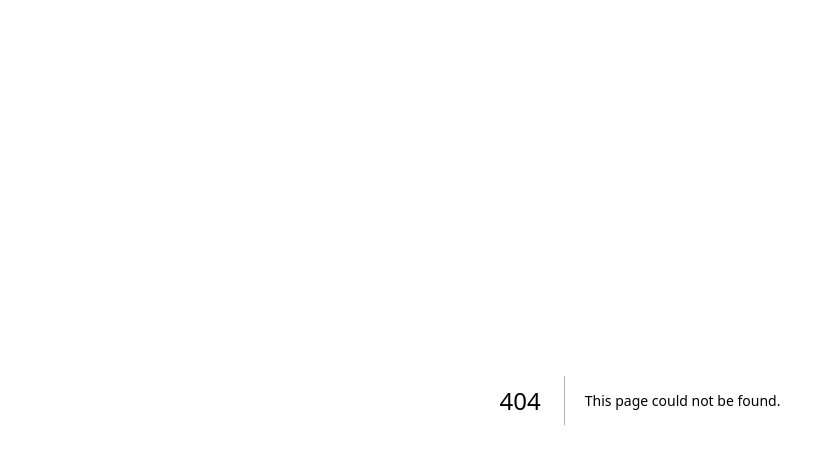
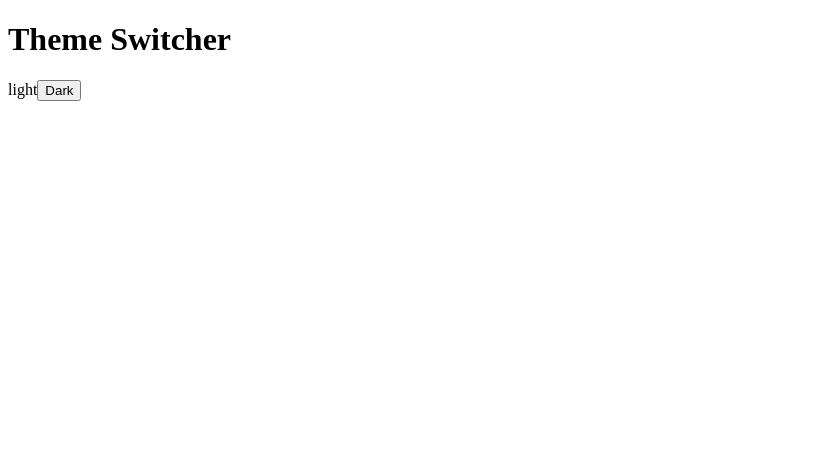
Before and after one commit to info-vivekranjan/react-problems-1, a Next.js app: page /theme-switcher in a window 1280 px wide. Before the commit this address had no page. Shown: the top 464 px of the page, without its empty margins (0-835 px from the left). Built offline with nearby package versions, Linux system fonts and the light colour scheme.

Commit message:
Theme Switcher

```diff
--- a/src/app/globals.css
+++ b/src/app/globals.css
@@ -1 +1,6 @@
 /* @import "tailwindcss"; */
+
+.dark button{
+    background-color: black;
+    color: white;
+}
--- a/src/app/layout.tsx
+++ b/src/app/layout.tsx
@@ -1,6 +1,7 @@
 import type { Metadata } from "next";
 import { Geist, Geist_Mono } from "next/font/google";
 import "./globals.css";
+import ThemeProvider from "@/components/ThemeProvider";
 
 const geistSans = Geist({
   variable: "--font-geist-sans",
@@ -23,7 +24,9 @@ export default function RootLayout({ children }: LayoutProps<"/">) {
       lang="en"
       className={`${geistSans.variable} ${geistMono.variable} h-full antialiased`}
     >
-      <body className="min-h-full flex flex-col">{children}</body>
+      <body className="min-h-full flex flex-col">
+        <ThemeProvider>{children}</ThemeProvider>
+      </body>
     </html>
   );
 }
--- /dev/null
+++ b/src/app/theme-switcher/page.tsx
@@ -0,0 +1,18 @@
+"use client";
+
+import { useTheme } from "@/components/ThemeProvider";
+
+export default function ThemeSwitcher() {
+  const { theme, handleChangeTheme } = useTheme();
+
+  return (
+    <>
+      <h1>Theme Switcher</h1>
+      {theme}
+
+      <button onClick={handleChangeTheme} className="button">
+        {theme === "light" ? "Dark" : "Light"}
+      </button>
+    </>
+  );
+}
--- /dev/null
+++ b/src/components/ThemeProvider.tsx
@@ -0,0 +1,54 @@
+"use client";
+
+import React, { createContext, useContext, useEffect, useState } from "react";
+
+const ThemeContext = createContext<{
+  theme: string | null;
+  handleChangeTheme: () => void;
+} | null>(null);
+
+export default function ThemeProvider({
+  children,
+}: {
+  children: React.ReactNode;
+}) {
+  const [theme, setTheme] = useState(() => {
+    if (typeof window === "undefined") {
+      return "light";
+    }
+
+    let themeData = localStorage.getItem("theme") ?? "light";
+
+    if (!themeData) {
+      return "light";
+    }
+    return themeData;
+  });
+
+  const handleChangeTheme = () => {
+    setTheme((prev) => (prev === "dark" ? "light" : "dark"));
+  };
+
+  useEffect(() => {
+    document.body.classList.toggle("dark", theme === "dark");
+    localStorage.setItem("theme", theme ?? "light");
+  }, [theme]);
+
+  return (
+    <>
+      <ThemeContext.Provider value={{ theme, handleChangeTheme }}>
+        {children}
+      </ThemeContext.Provider>
+    </>
+  );
+}
+
+export function useTheme() {
+  const context = useContext(ThemeContext);
+
+  if (context === null) {
+    throw new Error("useTheme must be used within ThemeProvider");
+  }
+
+  return context;
+}
```
